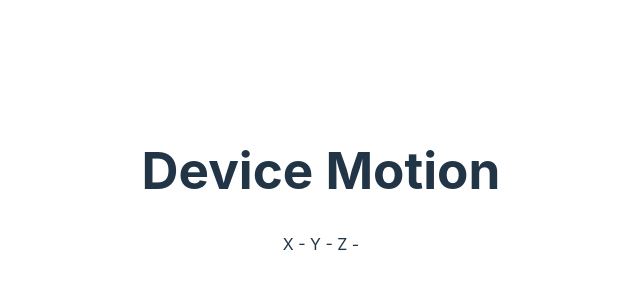
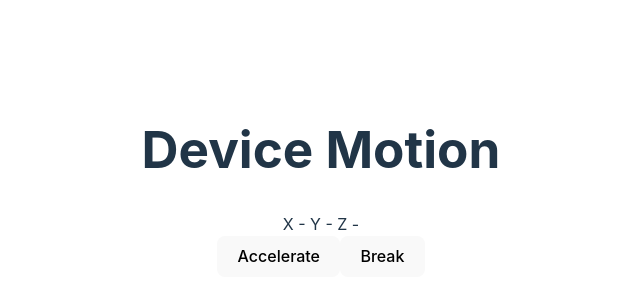
Before and after one commit to j0lol/hs2025, a React (Vite) app in the folder frontend/: page / in a window 1280 px wide. Shown: the part 218-518 px from the top of the page, without its empty margins (319-959 px from the left). Built offline with nearby package versions, Linux system fonts and the light colour scheme; no server answers.

Commit message:
https cert

```diff
--- a/frontend/package.json
+++ b/frontend/package.json
@@ -7,10 +7,11 @@
     "dev": "vite",
     "build": "vite build",
     "lint": "eslint .",
-    "preview": "vite preview"
+    "preview": "vite preview",
+    "start":
+        "HTTPS=true <strong>SSL_CRT_FILE=./reactcert/cert.pem SSL_KEY_FILE=./reactcert/key.pem</strong> react-scripts start"
   },
   "dependencies": {
-    "@uidotdev/usehooks": "^2.4.1",
     "react": "^19.0.0",
     "react-dom": "^19.0.0"
   },
--- a/frontend/src/App.jsx
+++ b/frontend/src/App.jsx
@@ -2,23 +2,31 @@ import { useState, useEffect } from 'react'
 import reactLogo from './assets/react.svg'
 import viteLogo from '/vite.svg'
 import './App.css'
-import { useOrientation } from '@uidotdev/usehooks'
 
 function App() {
+
+  const webSocket = new WebSocket('ws://localhost:3000')
+
+  const [inputData, setInputData] = useState(null);
+
   const [x, setX] = useState("");
   const [y, setY] = useState("");
   const [z, setZ] = useState("");
+  const [acc, setAcc] = useState(false)
 
   function handleMotionEvent(event) {
-    console.log("handle motion event", event);
+
+    // console.log("handle motion event", event);
 
     var x = event.accelerationIncludingGravity.x;
     var y = event.accelerationIncludingGravity.y;
     var z = event.accelerationIncludingGravity.z;
 
+
     setX(x);
     setY(y);
     setZ(z);
+
   }
 
   useEffect(() => {
@@ -31,6 +39,8 @@ function App() {
       <div>
         X - {x} Y - {y} Z - {z}
       </div>
+      <button>Accelerate</button>
+      <button>Break</button>
     </div>
   );
 }
```
